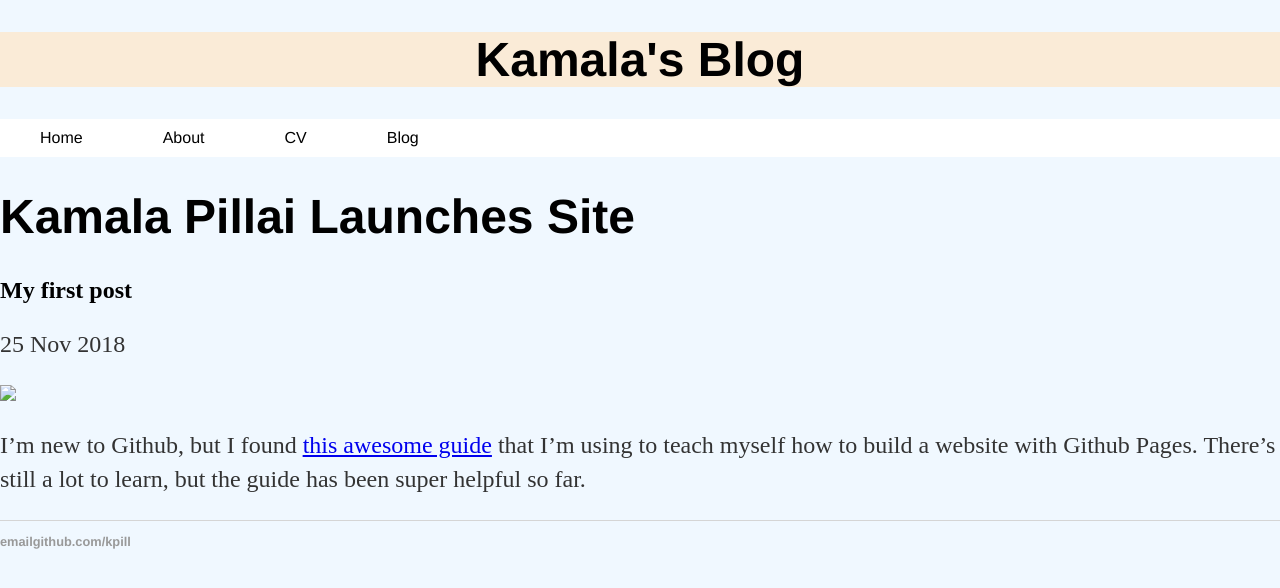
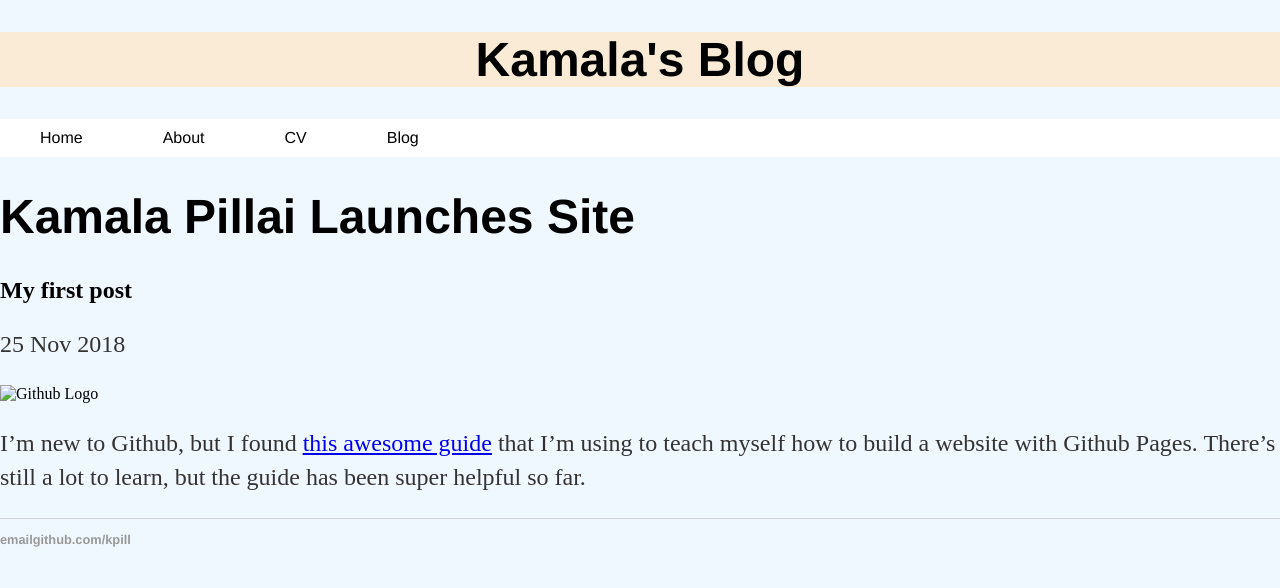
Before and after one commit to kpill/kpill.github.io, a Jekyll site: the page built from _posts/2018-11-25-kamala-pillai-site-launched.md, in a window 1280 px wide. Shown: the top 588 px of the page. Built offline with Jekyll 4.4.1, drawn with Linux system fonts in a browser that asks for light colours.

Commit message:
Update 2018-11-25-kamala-pillai-site-launched.md

```diff
--- a/_posts/2018-11-25-kamala-pillai-site-launched.md
+++ b/_posts/2018-11-25-kamala-pillai-site-launched.md
@@ -3,7 +3,7 @@ layout: post
 title: "Kamala Pillai Launches Site"
 subtitle: "My first post"
 tag: "personal"
-picture: <img src="../github_logo.jpg">
+picture: <img src="../github_logo.jpg" alt="Github Logo">
 date: 2018-11-25
 ---
 
```
